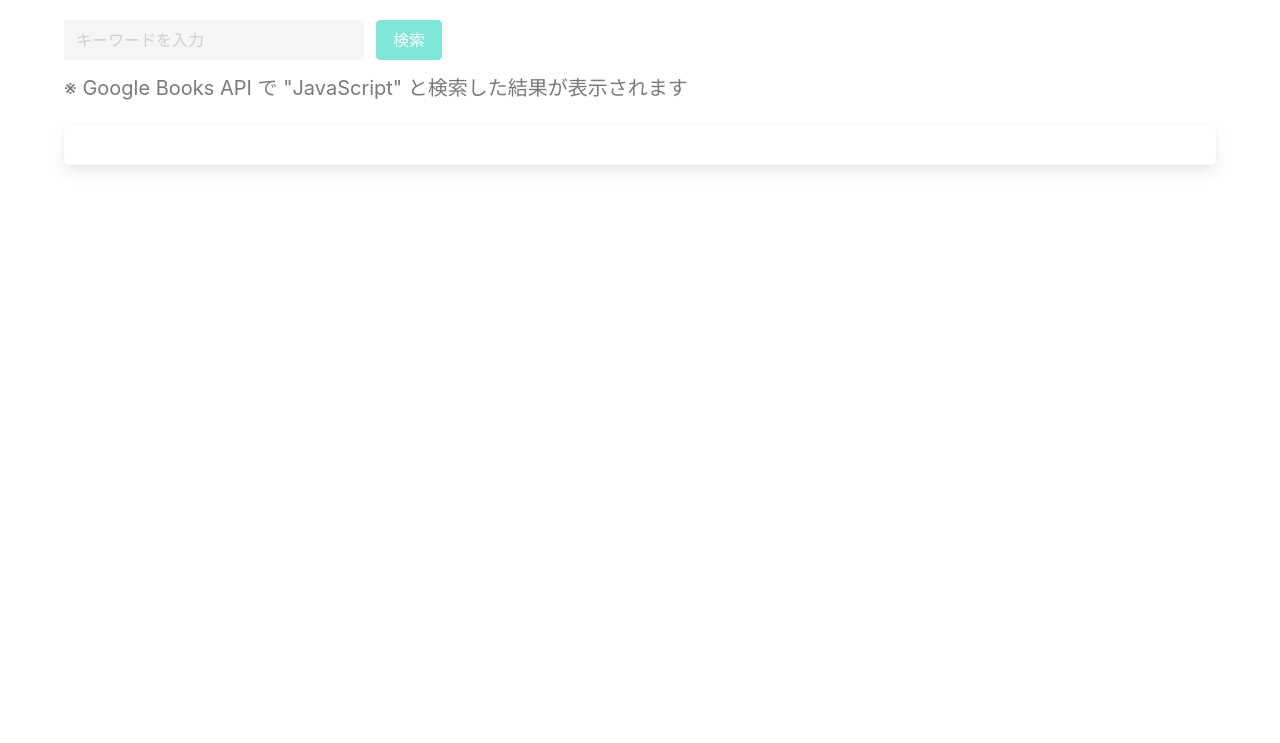
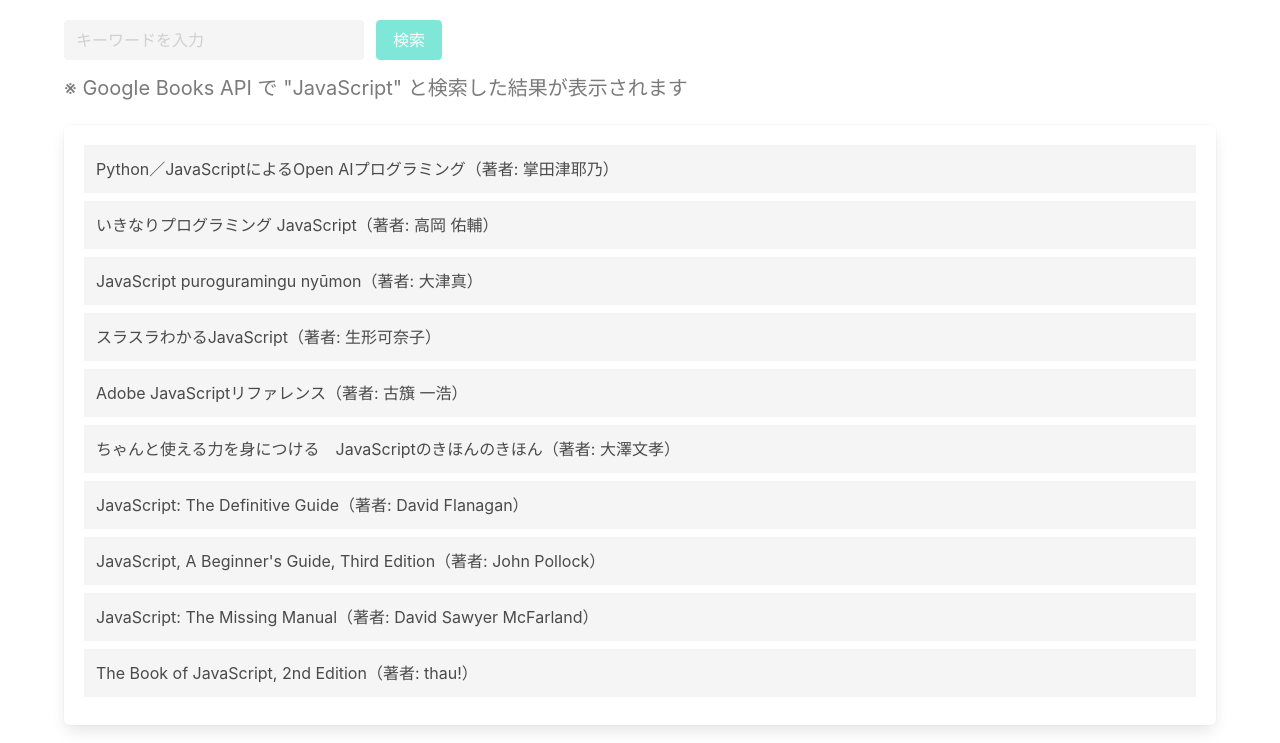
Before and after one commit to miyake-ayaka/java_api_practice, a plain HTML site: page js04/01-practice/04-googlebooks-dummy.html in a window 1280 px wide. Shown: the part 57-800 px from the top of the page. Drawn offline with nearby package versions, Linux system fonts and the light colour scheme.

Commit message:
レスポンスの内容をコンソールに表示し、データを加工してリストに追加する処理を実装

```diff
--- a/js04/01-practice/04-googlebooks-dummy.html
+++ b/js04/01-practice/04-googlebooks-dummy.html
@@ -51,8 +51,11 @@ axios.get(url).then(function (response) {
     // ----------------------------
 
     // ★ response を console.log で確認
+    console.log(response);
 
     // ★ ステータスコード、データを確認
+    const data = response.data;
+    console.log("status=" + response.status);
 
     // ----------------------------
     // Google Books API のデータを加工して表示
@@ -63,16 +66,16 @@ axios.get(url).then(function (response) {
 
 
     // ★ items を定数として取り出す
-
+    const items = data.items;
 
 
     // items を forEach で繰り返し、 li タグを作成して、 #list に追加
 
-    // items.forEach(function (item) {
-    //     $("#list").append(
-    //         `<li class="mb-2 p-3 has-background-light">${item.volumeInfo.title}（著者: ${item.volumeInfo.authors ? item.volumeInfo.authors.join(", ") : "不明"}）</li>`
-    //     );
-    // });
+    items.forEach(function (item) {
+        $("#list").append(
+            `<li class="mb-2 p-3 has-background-light">${item.volumeInfo.title}（著者: ${item.volumeInfo.authors ? item.volumeInfo.authors.join(", ") : "不明"}）</li>`
+        );
+    });
 });
 </script>
 </body>
```
